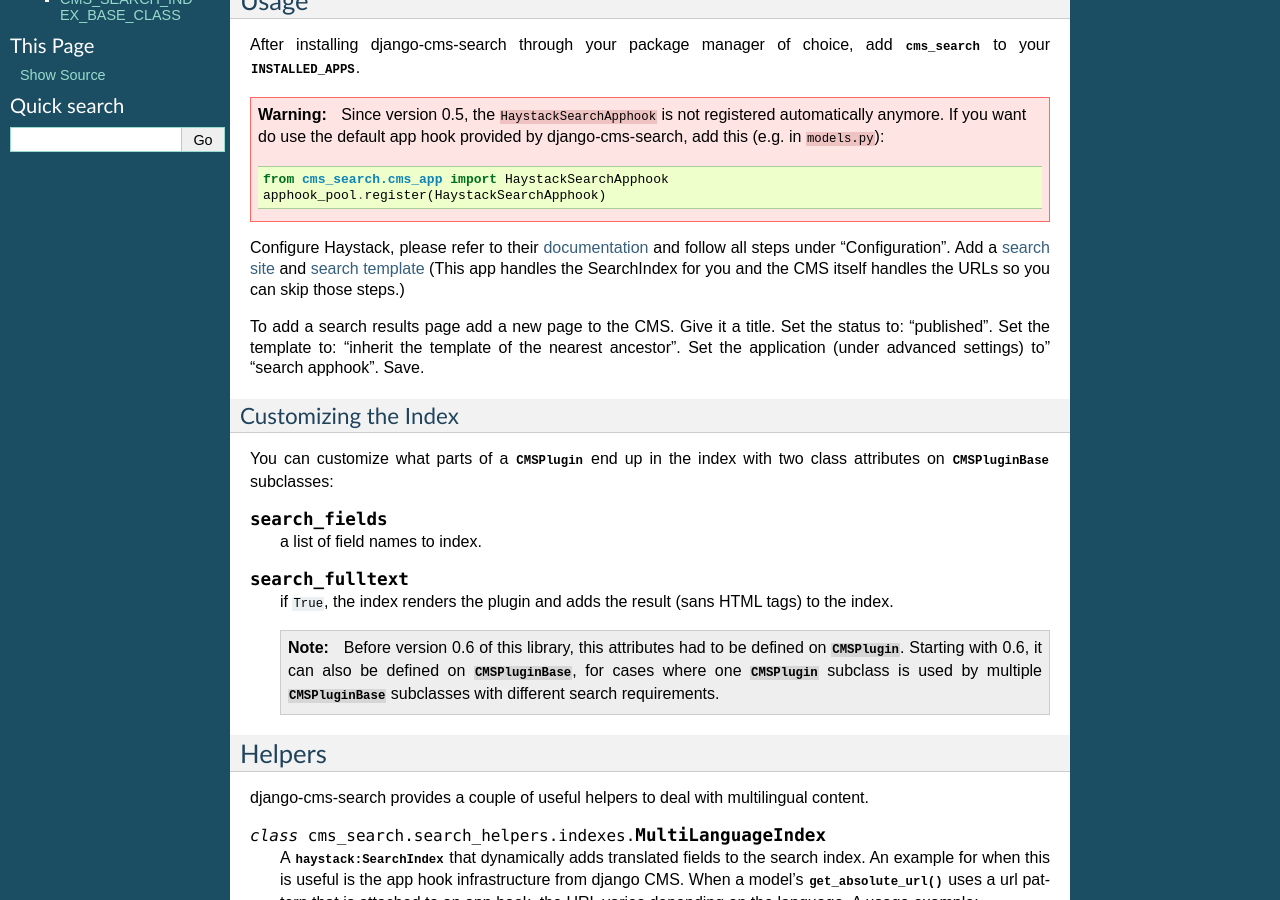
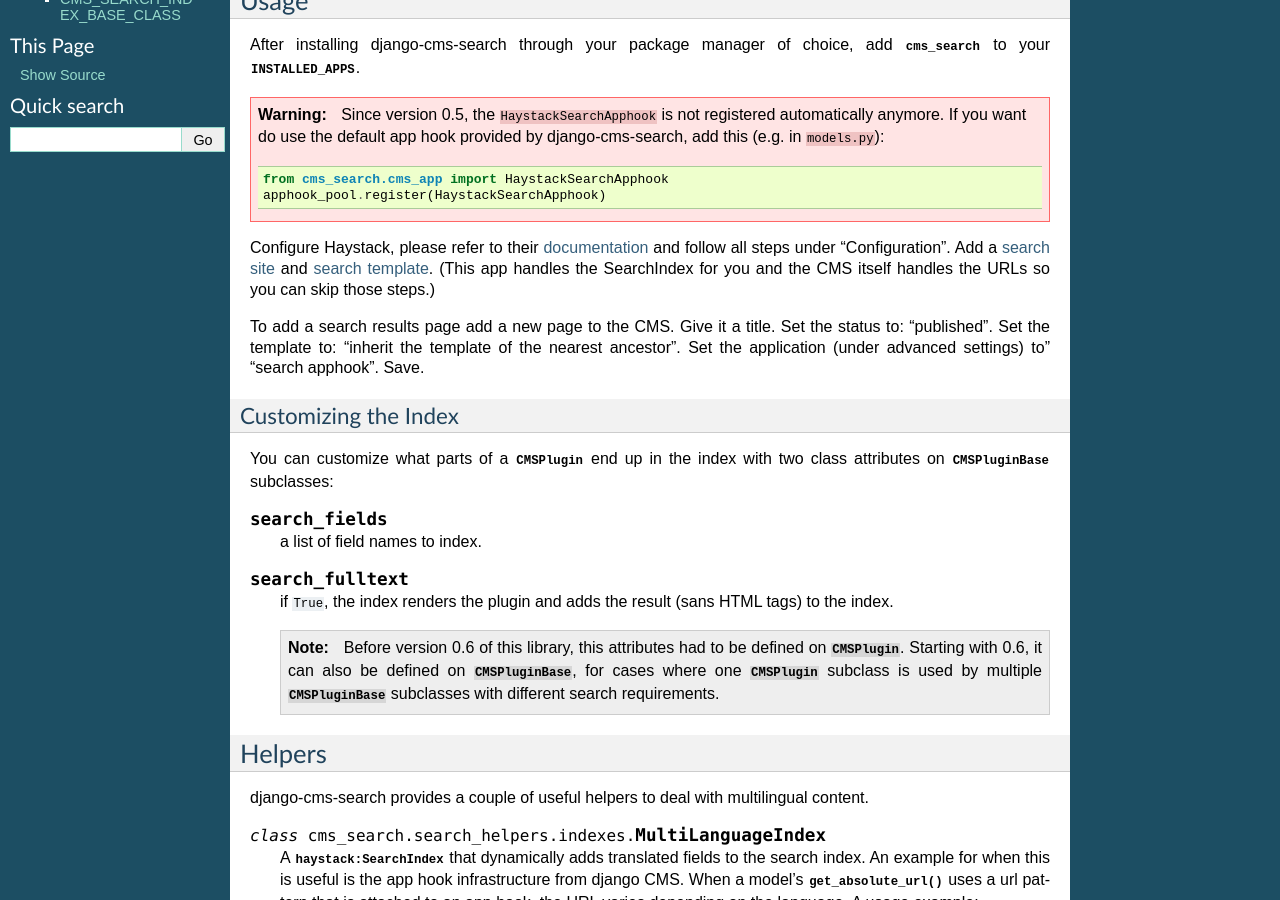
Before and after one commit to beniwohli/django-cms-search, a Sphinx documentation site: the page built from docs/index.rst, in a window 1280 px wide and 900 px high, scrolled down 307 px. Built offline with Sphinx 7.4.7, drawn with Linux system fonts in a browser that asks for light colours.

```diff
--- a/docs/index.rst
+++ b/docs/index.rst
@@ -29,7 +29,7 @@ After installing django-cms-search through your package manager of choice, add
         apphook_pool.register(HaystackSearchApphook)
 
 Configure Haystack, please refer to their
-`documentation <http://django-haystack.readthedocs.org/en/v1.2.7/tutorial.html#configuration>`_ and follow all steps under "Configuration". Add a `search site <http://django-haystack.readthedocs.org/en/v1.2.7/tutorial.html#create-a-searchsite>`_ and `search template <http://django-haystack.readthedocs.org/en/v1.2.7/tutorial.html#search-template>`_ (This app handles the SearchIndex for you and the CMS itself handles the URLs so you can skip those steps.)
+`documentation <http://django-haystack.readthedocs.org/en/v1.2.7/tutorial.html#configuration>`_ and follow all steps under "Configuration". Add a `search site <http://django-haystack.readthedocs.org/en/v1.2.7/tutorial.html#create-a-searchsite>`_ and `search template <http://django-haystack.readthedocs.org/en/v1.2.7/tutorial.html#search-template>`_. (This app handles the SearchIndex for you and the CMS itself handles the URLs so you can skip those steps.)
 
 To add a search results page add a new page to the CMS. Give it a title. Set the status to: "published". Set the template to: "inherit the template of the nearest ancestor". Set the application (under advanced settings) to" "search apphook". Save.
 
```
